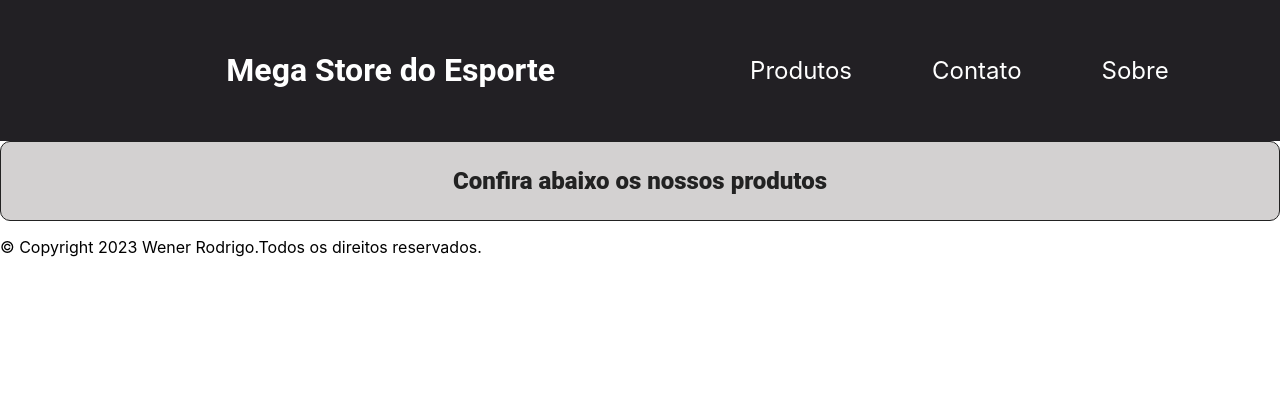
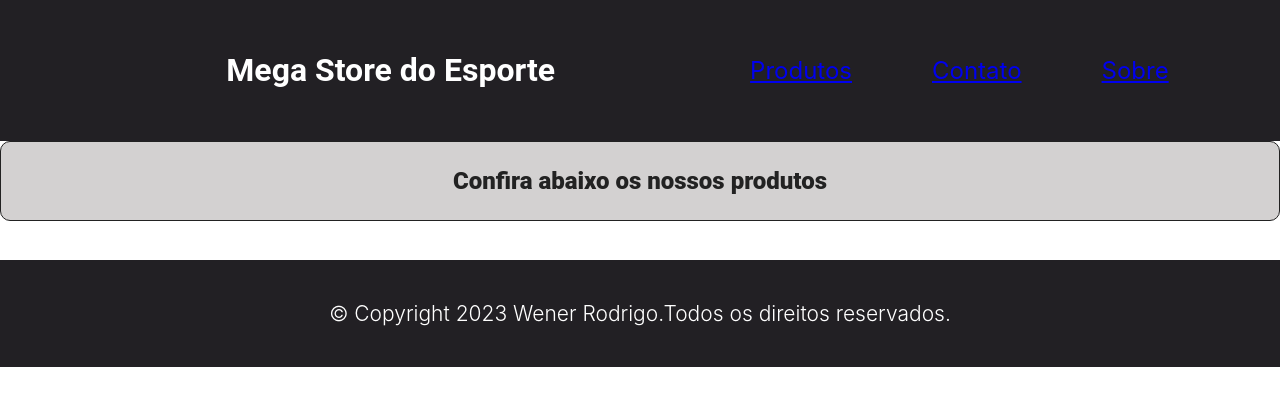
Before and after one commit to WenerRodrigo/store_sports, a React (Create React App) app: page / in a window 1280 px wide. Shown: the top 406 px of the page. Built offline with nearby package versions, Linux system fonts and the light colour scheme; the HTML template or start-up script is replaced by a standard one.

Commit message:
criado as paginas de contato e de produtos  , validado as rotas destas paginas e estilizado o rodapé

```diff
--- a/src/components/footer/Footer.jsx
+++ b/src/components/footer/Footer.jsx
@@ -1,6 +1,8 @@
+import styles from './Footer.module.css';
+
 const Footer = () => {
     return (
-        <footer>
+        <footer className={styles.rodape}>
             <p>
                 © Copyright 2023 Wener Rodrigo.Todos os direitos reservados.
             </p>
--- /dev/null
+++ b/src/components/footer/Footer.module.css
@@ -0,0 +1,9 @@
+.rodape {
+    text-align: center;
+    padding: 20px;
+    background-color: #222024;
+    color: #fff;
+    font-size: 21px;
+    font-weight: 300;
+    margin-top: 39px;
+}
--- a/src/components/router/router.js
+++ b/src/components/router/router.js
@@ -1,5 +1,8 @@
 import { BrowserRouter, Route, Routes } from "react-router-dom";
 import Home from "../../pages/home/Home";
+import About from "../../pages/about/About";
+import Products from "../../pages/products/Products";
+import Contact from "../../pages/contact/Contact";
 
 
 const RouterApp = () => {
@@ -7,6 +10,9 @@ const RouterApp = () => {
         <BrowserRouter>
             <Routes>
                 <Route path="/" element={<Home />}/>
+                <Route path="/contact" element={<Contact />}/>
+                <Route path="/products" element={<Products />}/>
+                <Route path="/about" element={<About />}/>
             </Routes>
         </BrowserRouter>
     )
--- /dev/null
+++ b/src/pages/about/About.jsx
@@ -0,0 +1,21 @@
+import styles from './About.module.css';
+
+
+const About = () => {
+    return (
+        <>
+            <div className={styles.container}>
+                <h2 className={styles.title}>Conheça mais sobre nós</h2>
+                <p className={styles.descricao}>Somos uma loja de esportes com mais de 5 anos de experiência no mercado.
+                    Nossa paixão pelo esporte nos impulsionou a fornecer produtos de alta qualidade
+                    e serviços excepcionais para nossos clientes. Estamos comprometidos em ajudar
+                    atletas de todos os níveis a alcançar seus objetivos, fornecendo os melhores
+                    equipamentos e roupas esportivas. Venha nos visitar e faça parte da nossa
+                    comunidade esportiva!</p>
+            </div>
+        </>
+    )
+}
+
+
+export default About;
--- /dev/null
+++ b/src/pages/about/About.module.css
@@ -0,0 +1,6 @@
+.container {
+    min-height: 80vh;
+    display: flex;
+    flex-direction: column;
+    justify-content: center;
+}
--- /dev/null
+++ b/src/pages/contact/Contact.jsx
@@ -0,0 +1,9 @@
+const Contact = () => {
+    return (
+        <div>
+            <h2>Contato</h2>
+        </div>
+    )
+}
+
+export default Contact;
--- a/src/pages/home/Home.jsx
+++ b/src/pages/home/Home.jsx
@@ -1,3 +1,4 @@
+import { Link } from 'react-router-dom';
 import styles from './Home.module.css';
 
 const Home = () => {
@@ -7,9 +8,9 @@ const Home = () => {
                 <h1 className={styles.title}>Mega Store do Esporte</h1>
                 <div>
                     <ul className={styles.navegacao}>
-                        <li>Produtos</li>
-                        <li>Contato</li>
-                        <li>Sobre</li>
+                        <Link to="/products">Produtos</Link>
+                        <Link to="/contact">Contato</Link>
+                        <Link to="/about">Sobre</Link>
                     </ul>
                 </div>
             </div>
--- a/src/pages/products/Products.jsx
+++ b/src/pages/products/Products.jsx
@@ -5,3 +5,5 @@ const Products = () => {
         </div>
     )
 }
+
+export default Products;
```
